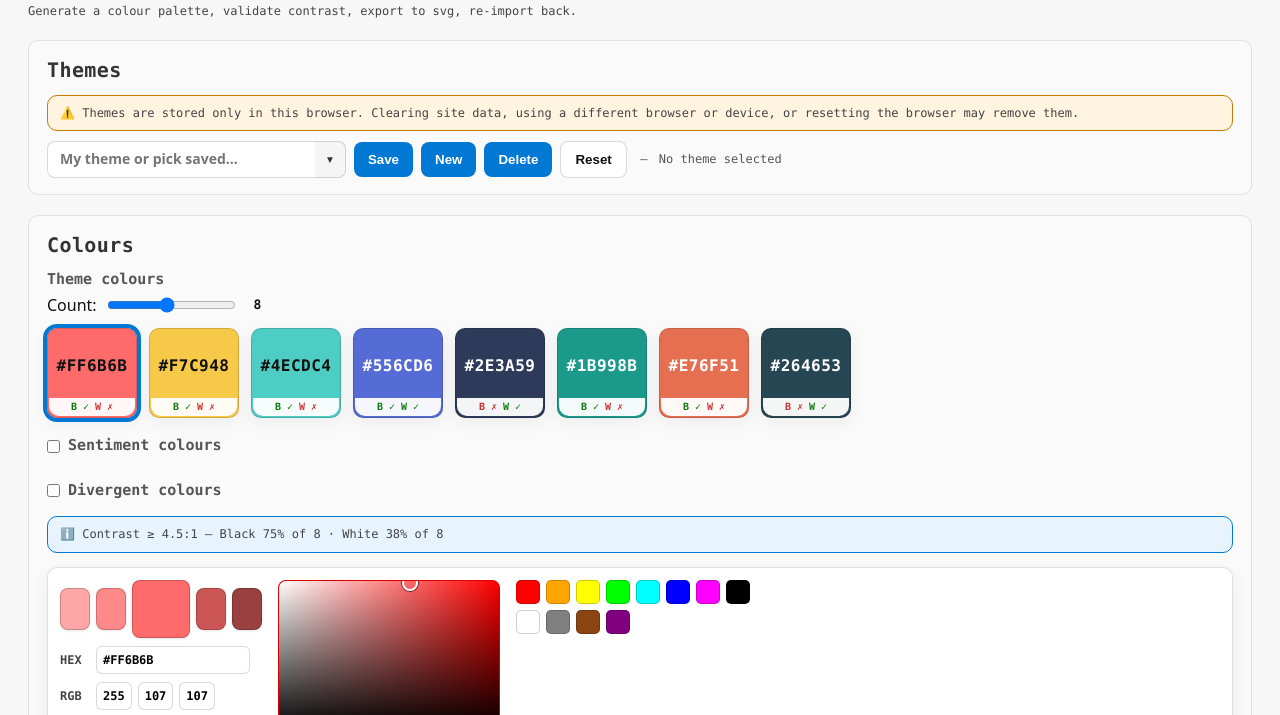
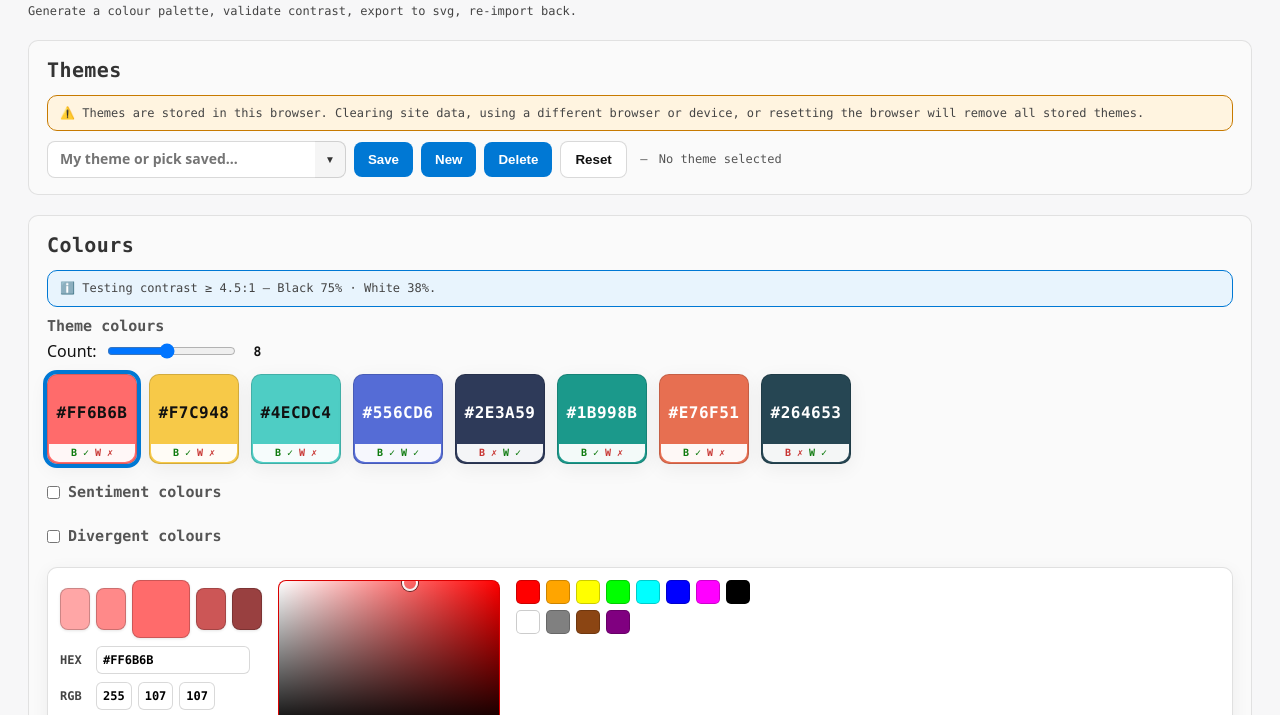
Before and after one commit to filcuk/colour-palette-generator, a plain HTML site: page index.html in a window 1280 px wide. Shown: the part 70-785 px from the top of the page. Drawn offline with Linux system fonts and the light colour scheme.

Commit message:
Minor adjustments

```diff
--- a/index.html
+++ b/index.html
@@ -656,7 +656,7 @@
 
   <section class="page-section" aria-labelledby="section-themes">
     <h2 id="section-themes">Themes</h2>
-    <p class="warning" style="margin-top:10px; margin-bottom:0;">⚠️ Themes are stored only in this browser. Clearing site data, using a different browser or device, or resetting the browser may remove them.</p>
+    <p class="warning" style="margin-top:10px; margin-bottom:0;">⚠️ Themes are stored in this browser. Clearing site data, using a different browser or device, or resetting the browser will remove all stored themes.</p>
     <div class="controls" style="margin-top:10px;">
       <div class="themes-manager" title="Name your theme or pick a saved one; used for export and stored in SVG">
         <div class="theme-combo">
@@ -678,6 +678,7 @@
 
   <section class="page-section" aria-labelledby="section-colours">
     <h2 id="section-colours">Colours</h2>
+    <p class="info" id="summary" style="margin-top:10px; margin-bottom:10px;">ℹ️ Contrast summary: —</p>
     <div class="colour-block">
       <h3 class="colour-block-title">Theme colours</h3>
       <div class="slider-wrap" title="Pick how many theme colours (1–16)">
@@ -705,7 +706,6 @@
         <div class="row row-fixed" id="rowDivergent" role="group" aria-label="Divergent color swatches"></div>
       </div>
     </div>
-    <p class="info" id="summary" style="margin-top:10px; margin-bottom:0;">ℹ️ Contrast summary: —</p>
     <div class="picker-panel" id="pickerPanel">
       <div class="picker">
         <div class="picker-col picker-col-inputs">
@@ -1244,7 +1244,7 @@
       else {
         const pctB = totalB ? Math.round((passB / totalB) * 100) : 0;
         const pctW = totalW ? Math.round((passW / totalW) * 100) : 0;
-        summaryEl.textContent = `ℹ️ Contrast ≥ 4.5:1 — Black ${pctB}% of ${totalB} · White ${pctW}% of ${totalW}`;
+        summaryEl.textContent = `ℹ️ Testing contrast ≥ 4.5:1 — Black ${pctB}% · White ${pctW}%.`;
       }
     }
 
```
